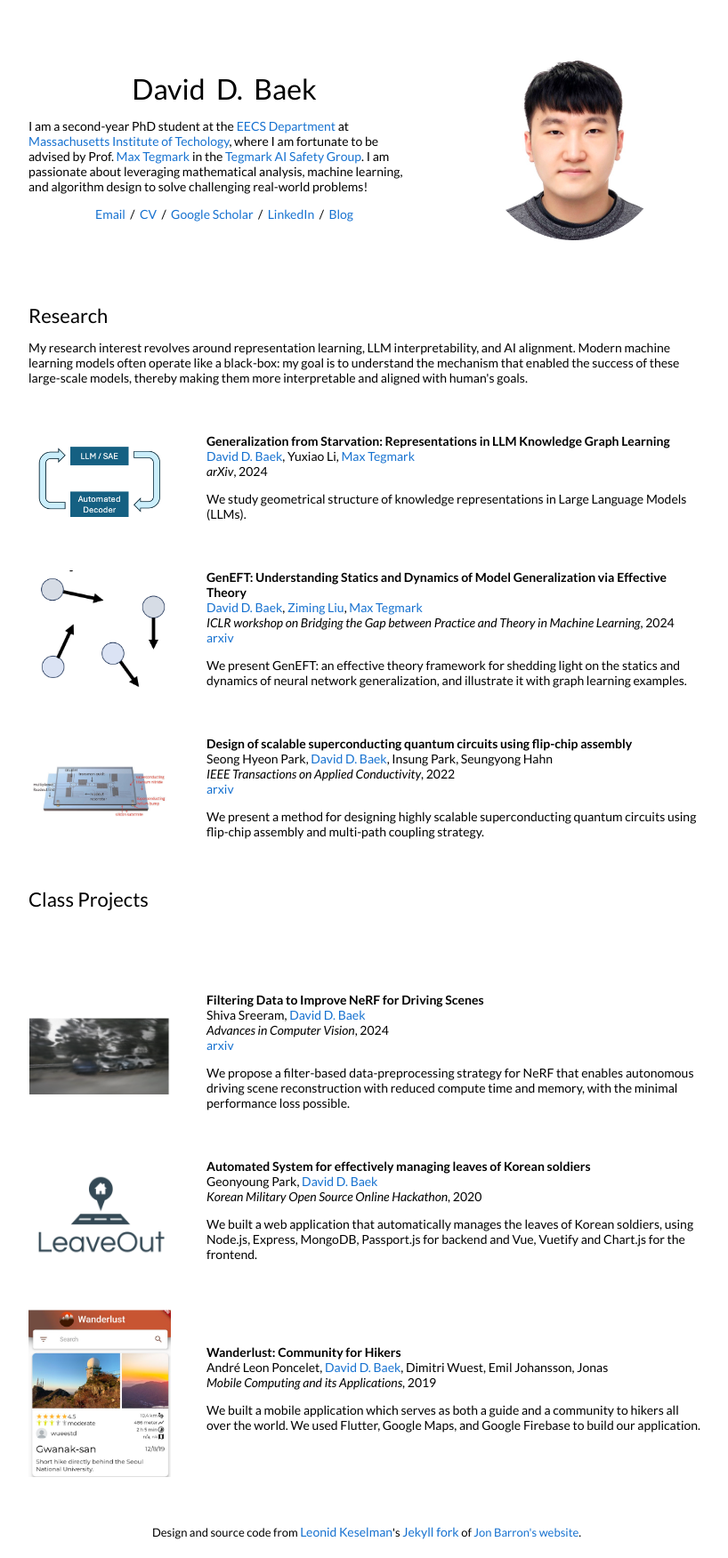
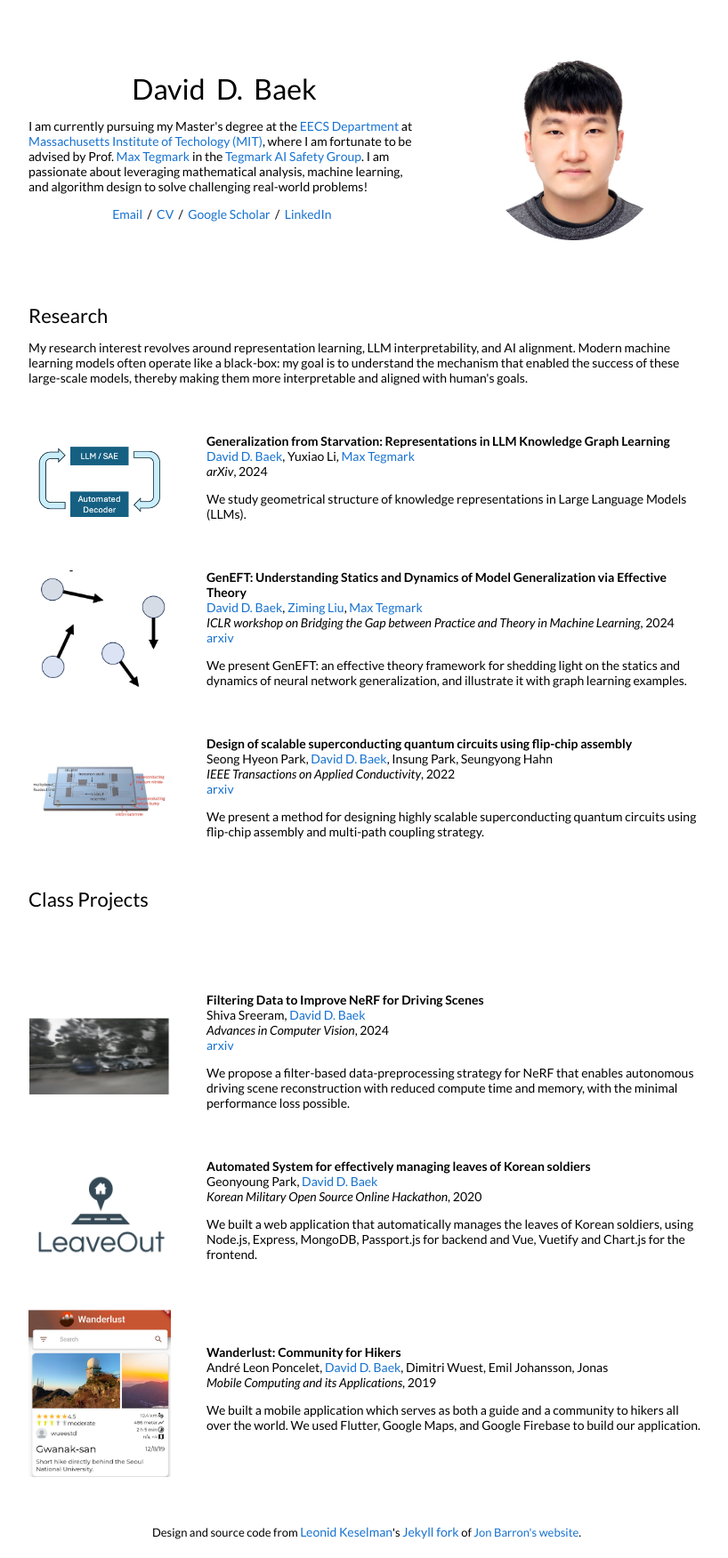
Before and after one commit to david-baek/david-baek.github.io, a Jekyll site: the page built from _posts/2024-05-20-nerf.markdown, in a window 1280 px wide. Shown: the whole page at 89% size, without its empty margins (228-1046 px from the left). Built offline with Jekyll 4.4.1, drawn with Linux system fonts in a browser that asks for light colours.

Commit message:
Update 2024

```diff
--- a/_layouts/default.html
+++ b/_layouts/default.html
@@ -27,15 +27,14 @@
               <h1>
                 David &nbsp;D.&nbsp; Baek
               </h1>
-              <p>I am a second-year PhD student at the <a href="https://eecs.mit.edu/">EECS Department</a> at <a href="https://www.mit.edu/">Massachusetts Institute of Techology</a>, where I am fortunate to be advised by Prof. <a href="https://space.mit.edu/home/tegmark/">Max Tegmark</a> in the <a href="https://tegmark.org/">Tegmark AI Safety Group</a>. I am passionate about leveraging mathematical analysis, machine learning, and algorithm design to solve challenging real-world problems!
+              <p>I am currently pursuing my Master's degree at the <a href="https://eecs.mit.edu/">EECS Department</a> at <a href="https://www.mit.edu/">Massachusetts Institute of Techology (MIT)</a>, where I am fortunate to be advised by Prof. <a href="https://space.mit.edu/home/tegmark/">Max Tegmark</a> in the <a href="https://tegmark.org/">Tegmark AI Safety Group</a>. I am passionate about leveraging mathematical analysis, machine learning, and algorithm design to solve challenging real-world problems!
               </p>
 
               <p style="text-align:center">
                 <a target="_blank" href="mailto:dbaek@mit.edu"> Email</a> &nbsp;/&nbsp;
                 <a target="_blank" href="./images/CV_DB.pdf"> CV</a> &nbsp;/&nbsp;
                 <a href="https://scholar.google.com/citations?user=ArkB1_MAAAAJ">Google Scholar</a> &nbsp;/&nbsp;
-                <a href="https://www.linkedin.com/in/dbaek-ai/"> LinkedIn </a> &nbsp;/&nbsp;
-                <a href="https://dbaek.me">Blog</a>
+                <a href="https://www.linkedin.com/in/dbaek-ai/"> LinkedIn </a> &nbsp;
               </p>
             </td>
             <td style="padding:2.5%;width:40%;max-width:40%" class="center">
```
Also changed, not shown: 1 other file.
